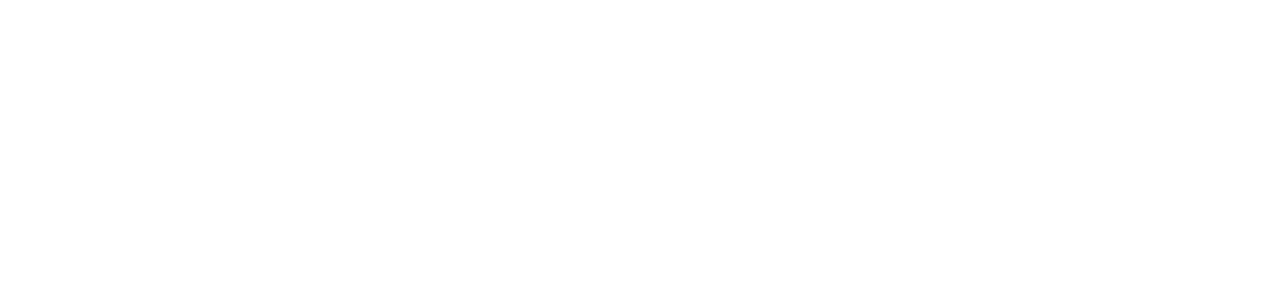
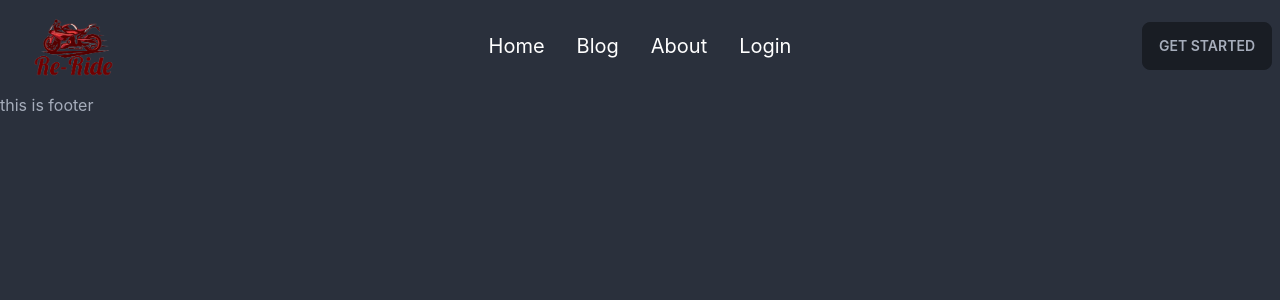
Before and after one commit to Ashiq121914/ReRide, a React (Create React App) app: page / in a window 1280 px wide. Shown: the top 300 px of the page. Built offline with nearby package versions, Linux system fonts and the light colour scheme.

Commit message:
navbar added

```diff
--- a/public/index.html
+++ b/public/index.html
@@ -1,5 +1,5 @@
 <!DOCTYPE html>
-<html lang="en">
+<html data-theme="dark" lang="en">
   <head>
     <meta charset="utf-8" />
     <link rel="icon" href="%PUBLIC_URL%/favicon.ico" />
--- a/src/App.js
+++ b/src/App.js
@@ -1,8 +1,13 @@
-import logo from "./logo.svg";
+import { RouterProvider } from "react-router-dom";
 import "./App.css";
+import { router } from "./Routes/Routes/Routes";
 
 function App() {
-  return <div></div>;
+  return (
+    <div>
+      <RouterProvider router={router}></RouterProvider>
+    </div>
+  );
 }
 
 export default App;
--- /dev/null
+++ b/src/Layout/Main.js
@@ -0,0 +1,16 @@
+import React from "react";
+import { Outlet } from "react-router-dom";
+import Footer from "../Pages/Shared/Footer/Footer";
+import Navbar from "../Pages/Shared/Navbar/Navbar";
+
+const Main = () => {
+  return (
+    <div>
+      <Navbar></Navbar>
+      <Outlet></Outlet>
+      <Footer></Footer>
+    </div>
+  );
+};
+
+export default Main;
--- /dev/null
+++ b/src/Pages/Home/Home/Home.js
@@ -0,0 +1,7 @@
+import React from "react";
+
+const Home = () => {
+  return <div></div>;
+};
+
+export default Home;
--- /dev/null
+++ b/src/Pages/Login/Login.js
@@ -0,0 +1,7 @@
+import React from "react";
+
+const Login = () => {
+  return <div>login page</div>;
+};
+
+export default Login;
--- /dev/null
+++ b/src/Pages/Shared/DisplayError/DisplayError.js
@@ -0,0 +1,7 @@
+import React from "react";
+
+const DisplayError = () => {
+  return <div>this is error page</div>;
+};
+
+export default DisplayError;
--- /dev/null
+++ b/src/Pages/Shared/Footer/Footer.js
@@ -0,0 +1,7 @@
+import React from "react";
+
+const Footer = () => {
+  return <div>this is footer</div>;
+};
+
+export default Footer;
--- /dev/null
+++ b/src/Pages/Shared/Navbar/Navbar.js
@@ -0,0 +1,71 @@
+import React from "react";
+import { Link } from "react-router-dom";
+import logo from "../../../assets/logo.png";
+
+const Navbar = () => {
+  const menuItems = (
+    <React.Fragment>
+      <li>
+        <Link className="text-white text-xl" to="/home">
+          Home
+        </Link>
+      </li>
+      <li>
+        <Link className="text-white text-xl" to="/blog">
+          Blog
+        </Link>
+      </li>
+      <li>
+        <Link className="text-white text-xl" to="/about">
+          About
+        </Link>
+      </li>
+      <li>
+        <Link className="text-white text-xl" to="/login">
+          Login
+        </Link>
+      </li>
+    </React.Fragment>
+  );
+  return (
+    <div className="navbar bg-base-100">
+      <div className="navbar-start">
+        <div className="dropdown">
+          <label tabIndex={0} className="btn btn-ghost lg:hidden">
+            <svg
+              xmlns="http://www.w3.org/2000/svg"
+              className="h-5 w-5"
+              fill="none"
+              viewBox="0 0 24 24"
+              stroke="currentColor"
+            >
+              <path
+                strokeLinecap="round"
+                strokeLinejoin="round"
+                strokeWidth="2"
+                d="M4 6h16M4 12h8m-8 6h16"
+              />
+            </svg>
+          </label>
+          <ul
+            tabIndex={0}
+            className="menu menu-compact dropdown-content mt-3 p-2 shadow bg-base-100 rounded-box w-52"
+          >
+            {menuItems}
+          </ul>
+        </div>
+        <Link className="w-28 mx-auto lg:ml-2 ">
+          <img src={logo} alt="" />
+        </Link>
+      </div>
+      <div className="navbar-center hidden lg:flex">
+        <ul className="menu menu-horizontal p-0">{menuItems}</ul>
+      </div>
+      <div className="navbar-end inline-block text-end">
+        <a className="btn">Get started</a>
+      </div>
+    </div>
+  );
+};
+
+export default Navbar;
--- /dev/null
+++ b/src/Routes/Routes/Routes.js
@@ -0,0 +1,23 @@
+import { createBrowserRouter } from "react-router-dom";
+import Main from "../../Layout/Main";
+import Home from "../../Pages/Home/Home/Home";
+import Login from "../../Pages/Login/Login";
+import DisplayError from "../../Pages/Shared/DisplayError/DisplayError";
+
+export const router = createBrowserRouter([
+  {
+    path: "/",
+    element: <Main></Main>,
+    errorElement: <DisplayError></DisplayError>,
+    children: [
+      {
+        path: "/home",
+        element: <Home></Home>,
+      },
+      {
+        path: "/login",
+        element: <Login></Login>,
+      },
+    ],
+  },
+]);
```
Also changed, not shown: src/assets/logo.png (added).
